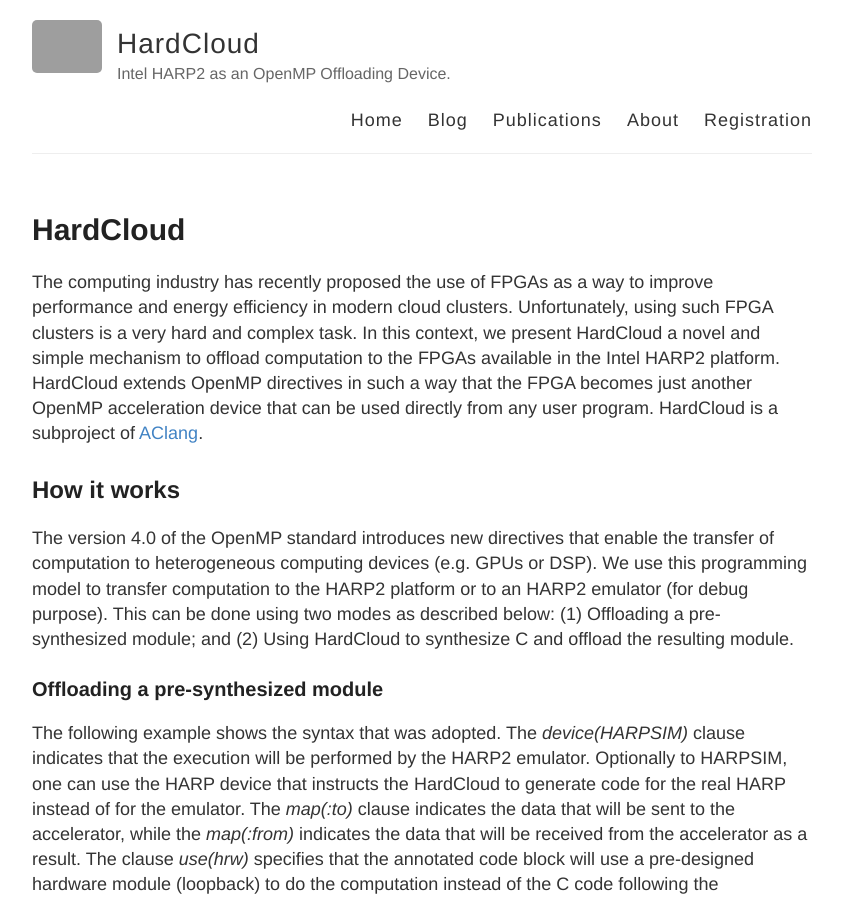
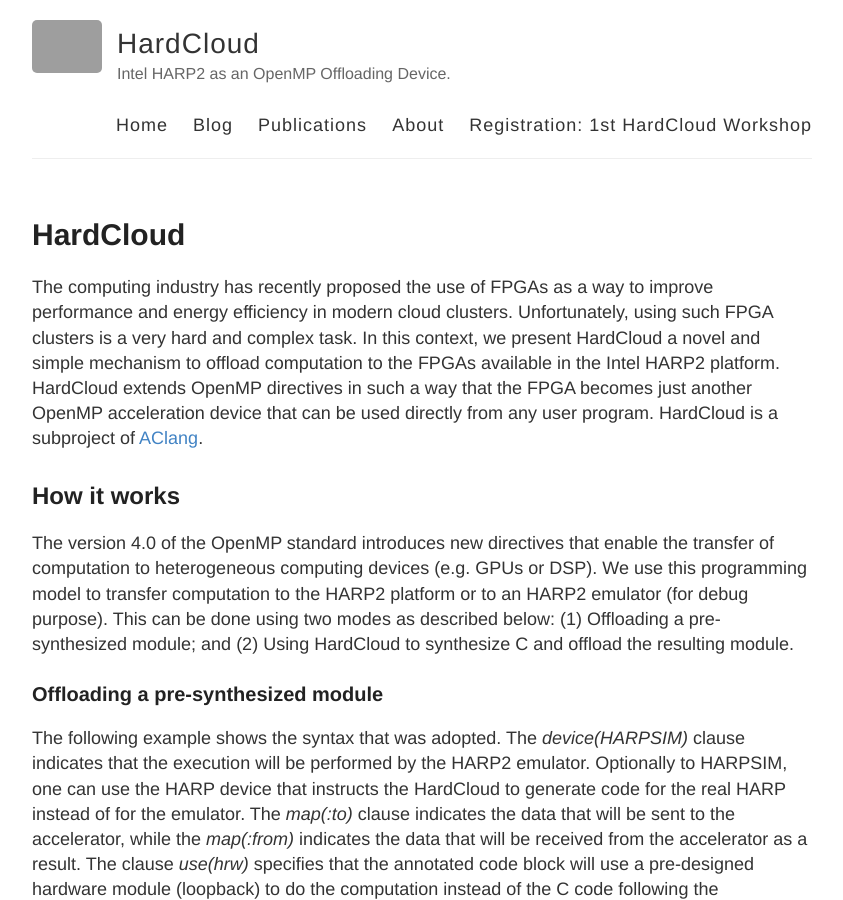
Before and after one commit to ramonn76/HardCloud, a Jekyll site: the page built from index.md, in a window 1280 px wide and 900 px high. Shown: the whole window, without its empty margins (218-1061 px from the left). Built offline with Jekyll 4.4.1, drawn with Linux system fonts in a browser that asks for light colours; grey boxes are pictures that could not be loaded.

Commit message:
Update default.html

```diff
--- a/_layouts/default.html
+++ b/_layouts/default.html
@@ -31,7 +31,7 @@
             <a href="{{ site.baseurl }}/blog">Blog</a>
             <a href="{{ site.baseurl }}/publications">Publications</a>
             <a href="{{ site.baseurl }}/about">About</a>
-            <a href="{{ site.baseurl }}/about">Registration</a>
+            <a href="{{ site.baseurl }}/about">Registration: 1st HardCloud Workshop</a>
           </nav>
         </header>
       </div>
```
